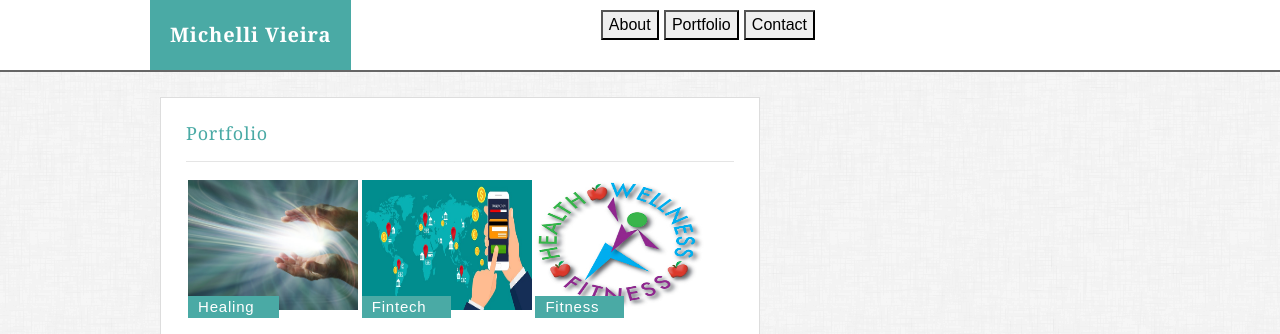
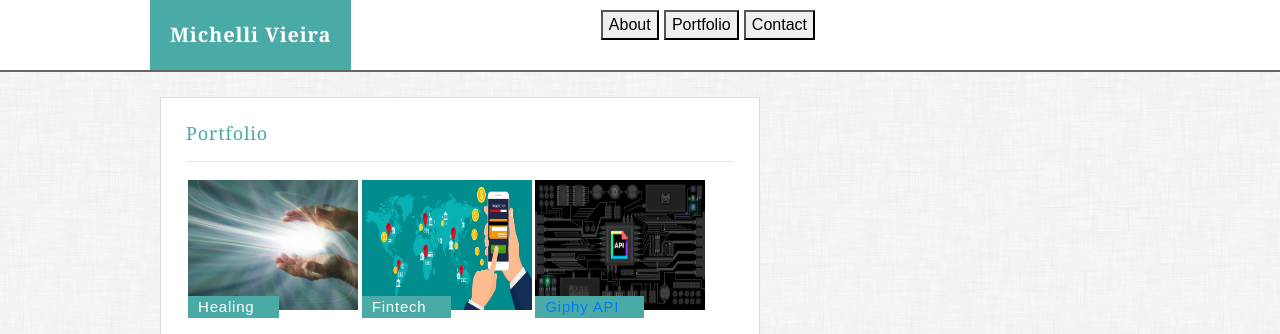
Before and after one commit to michelli0707/Responsive-Portfolio, a plain HTML site: page Portfolio.html in a window 1280 px wide. Shown: the top 334 px of the page. Drawn offline with nearby package versions, Linux system fonts and the light colour scheme.

Commit message:
link to api hw

```diff
--- a/Portfolio.html
+++ b/Portfolio.html
@@ -48,8 +48,8 @@
                    </div>
 
                  <div class="img3">
-                   <img src="./Assets/Images/Health_and_Fitness.jpg" alt="Health and Fitness" title:"Health and Fitness";>
-                    <span> Fitness </span>
+                   <img src="./Assets/Images/API.gif" alt="Giphy API" title:"Giphy API";>
+                   <span><a href="https://github.com/michelli0707/week-6-GIPHY-API-">Giphy API</a></span>
                    </div>
 
                  <div class="img4">
```
Also changed, not shown: Assets/Images/API.gif (added).
